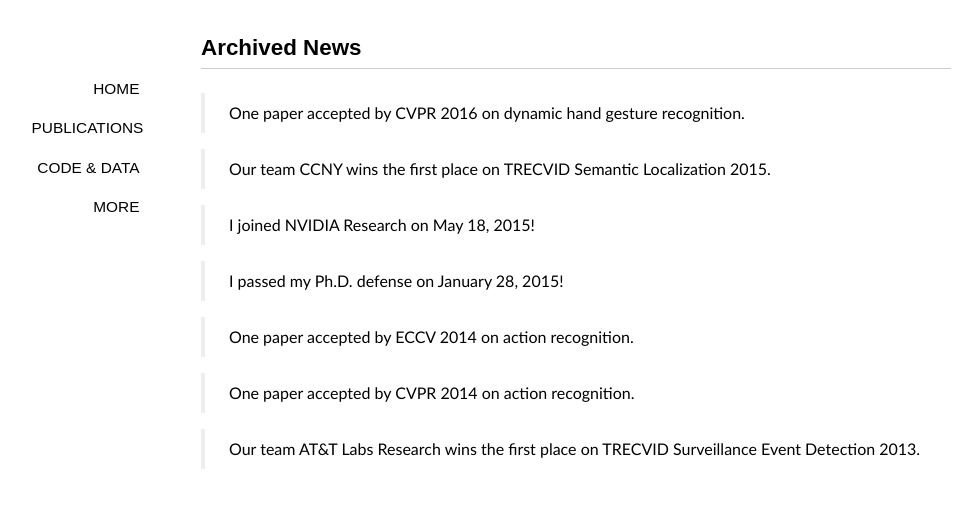
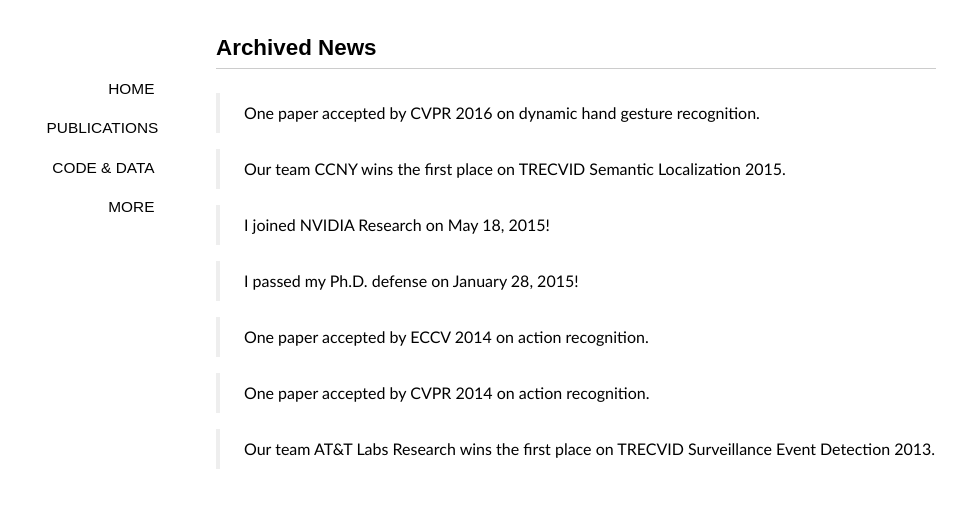
Before and after one commit to xiaodongyang/xiaodongyang.github.io, a Jekyll site: the page built from news.md, in a window 1280 px wide. Shown: the top 508 px of the page, without its empty margins (64-1029 px from the left). Built offline with Jekyll 4.4.1, drawn with Linux system fonts in a browser that asks for light colours; some web fonts are replaced.

Commit message:
Update style.css

```diff
--- a/media/css/style.css
+++ b/media/css/style.css
@@ -25,7 +25,7 @@
 blockquote{display:block;text-align:justify;border-left:4px solid #eeeeee;}
 blockquote{margin:1em 0em;padding-left:1.5em;}
 blockquote p{margin:0;padding:.5em 0;}
-#container{width:750px;margin:2em auto;display:block;padding:0 2em;}
+#container{width:720px;margin:2em auto;display:block;padding:0 2em;}
 .content{font-size:16px;line-height:24px;}
 .content h1{padding:.5em 0;}
 .content img{max-width:600px;display:block;margin:4px auto;-webkit-box-shadow:#999 1px 1px 4px;-moz-box-shadow:#999 1px 1px 4px;box-shadow:#999 1px 1px 4px;}
```
